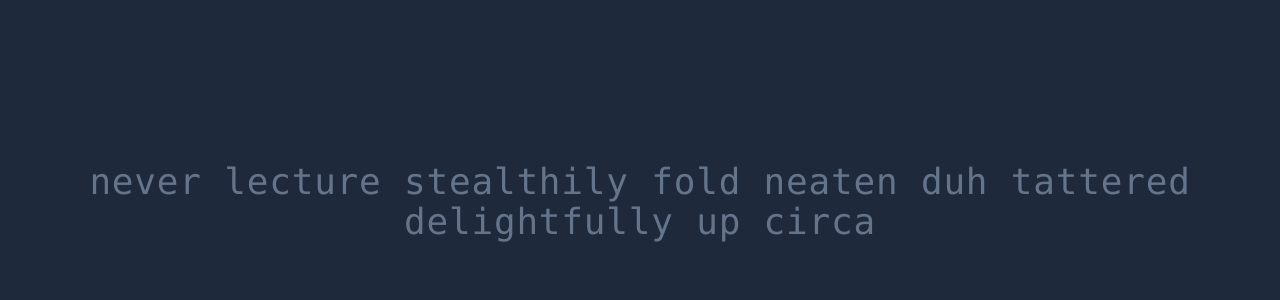
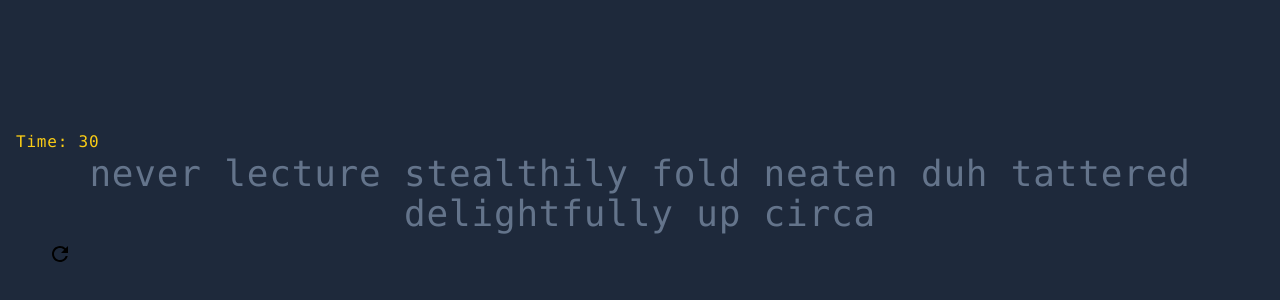
Before and after one commit to RobertDen/react-typing-game, a React (Create React App) app in the folder speed-typing/: page / in a window 1280 px wide. Shown: the part 198-498 px from the top of the page. Built offline with nearby package versions, Linux system fonts and the light colour scheme.

Commit message:
Fix: resolve MdRefresh JSX error in RestartButton

```diff
--- a/speed-typing/package.json
+++ b/speed-typing/package.json
@@ -12,9 +12,8 @@
     "@types/react": "^19.1.6",
     "@types/react-dom": "^19.1.6",
     "classnames": "^2.5.1",
-    "react": "^19.1.0",
     "react-dom": "^19.1.0",
-    "react-icons": "^5.5.0",
+    "react-icons": "^4.4.0",
     "react-scripts": "5.0.1",
     "typescript": "^4.9.5",
     "web-vitals": "^2.1.4"
--- a/speed-typing/src/App.tsx
+++ b/speed-typing/src/App.tsx
@@ -1,13 +1,27 @@
 import { faker } from "@faker-js/faker";
+import RestartButton from "./components/RestartButton";
 
 const words = faker.word.words(10);
 
 const App = () => {
-  return<GeneratedWords words={words} />;
+  return (
+    <>
+      <CountdownTimer timeLeft={30} />
+      <GeneratedWords words={words} />
+      <RestartButton
+        className={"mx-auto mt-10 text-slate-500"}
+        onRestart={() => null}
+        />
+    </>
+  );
 };
 
 const GeneratedWords = ({ words }: { words: string }) => {
   return <div className="text-4xl text-center text-slate-500">{words}</div>;
 };
 
+const CountdownTimer = ({ timeLeft }: { timeLeft: number }) => {
+  return <h2 className="text-primary-400 font-medium">Time: {timeLeft}</h2>;
+};
+
 export default App;
--- /dev/null
+++ b/speed-typing/src/components/RestartButton.tsx
@@ -0,0 +1,29 @@
+import { useRef } from "react";
+import { MdRefresh } from "react-icons/md";
+
+const RestartButton = ({
+    onRestart: handleRestart,
+    className = "",
+}: {
+    onRestart: () => void;
+    className?: string;
+}) => {
+    const buttonRef = useRef<HTMLButtonElement>(null);
+
+    const handleClick = () => {
+        buttonRef.current?.blur();
+        handleRestart();
+    };
+
+    return (
+        <button
+            ref={buttonRef}
+            onClick={handleClick}
+            className={'block rounded px-8 py-2 hover:bg-slate-700/50 ${className}'}
+        >
+            <MdRefresh className="w-6 h-6" />
+        </button>
+    );
+};
+
+export default RestartButton;
```
Also changed, not shown: 1 other file (tests, documents, lock files or other folders).
